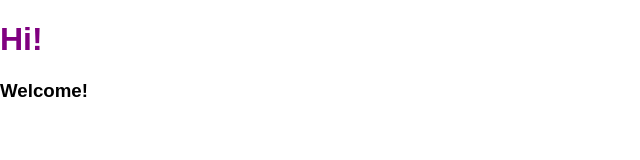
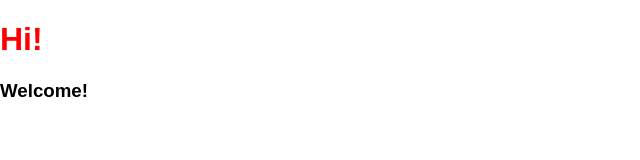
Before and after one commit to haburina/hello, a plain HTML site: page index.html in a window 1280 px wide. Shown: the full height of the page, 0-640 px from the left. Drawn offline with Linux system fonts and the light colour scheme.

Commit message:
Update stylesheet.css

```diff
--- a/stylesheets/stylesheet.css
+++ b/stylesheets/stylesheet.css
@@ -1,3 +1,3 @@
 h1 {
-  color: purple;
+  color: red;
 }
```
